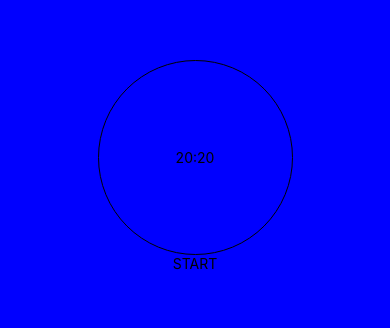
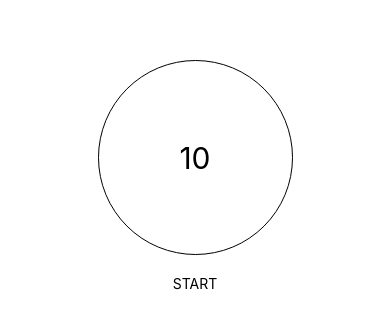
Before and after one commit to kong5000/WorkTrackerApp, a React Native app: screen / in a window 390 px wide. Shown: the part 256-584 px from the top of the page. Built offline with nearby package versions, Linux system fonts and the light colour scheme.

Commit message:
Add countdown logic to Timer.js

```diff
--- a/components/Timer.js
+++ b/components/Timer.js
@@ -1,25 +1,58 @@
-import React from 'react';
+import React, { useState, useEffect } from 'react';
 import { View, StyleSheet, Text, Dimensions, TouchableOpacity } from 'react-native'
 const screen = Dimensions.get('window')
 const Timer = () => {
+    const [timeRemaining, setTimeRemaining] = useState(10)
+    const [active, setIsActive] = useState(false)
+
+    useEffect(() => {
+        let timer = null
+        if(active && timeRemaining > 0){
+            timer = setInterval(
+                () => {
+                    setTimeRemaining(prevTimeRemaining => prevTimeRemaining - 1)
+                }, 1000
+            )
+        }
+        return () => {
+            clearInterval(timer)
+        }
+    }, [timeRemaining, active])
+
+    const toggleTime = () => setIsActive(prevIsActive => !prevIsActive)
+
     return (
-        <TouchableOpacity>
-            <View style={styles.timer}>
-                <Text>20:20</Text>
-            </View>
-        </TouchableOpacity>
+        <View style={styles.container}>
+            <TouchableOpacity>
+                <View style={styles.timer}>
+                    <Text style={styles.timerText}>{timeRemaining}</Text>
+                </View>
+            </TouchableOpacity>
+            <TouchableOpacity onPress={toggleTime}>
+                <View style={styles.button}>
+                    <Text>START</Text>
+                </View>
+            </TouchableOpacity>
+        </View>
     );
 };
 
 const styles = StyleSheet.create({
+    container: {
+        alignItems : "center",
+    },
     timer: {
         justifyContent: 'center',
         alignItems: "center",
         width: screen.width / 2,
-        height: screen.width /2,
-        borderRadius: screen.width/2,
+        height: screen.width / 2,
+        borderRadius: screen.width / 2,
         borderWidth: 1,
         borderColor: 'black',
+        marginVertical: 20
+    },
+    timerText: {
+        fontSize: 30,
     }
 })
 
--- a/screens/TimerScreen.js
+++ b/screens/TimerScreen.js
@@ -7,7 +7,6 @@ const TimerScreen = () => {
     return (
         <View style={styles.screen}>
                 <Timer/>
-                <TimerButton />
         </View>
     );
 };
@@ -16,7 +15,6 @@ const styles = StyleSheet.create({
     screen: {
         flex: 1,
         height: '100%',
-        backgroundColor:'blue',
         justifyContent: 'center',
         alignItems: 'center',
     },
```
